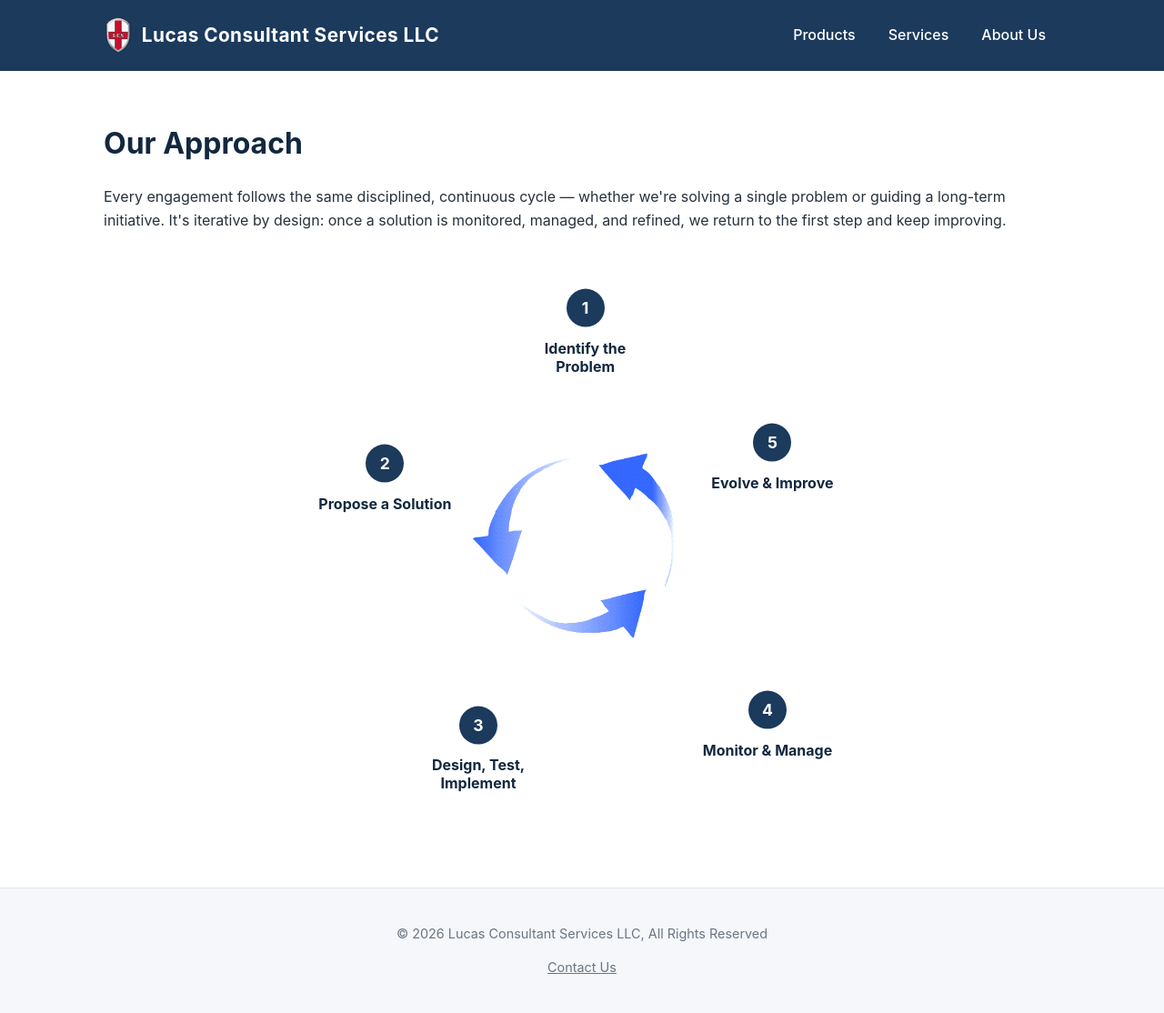
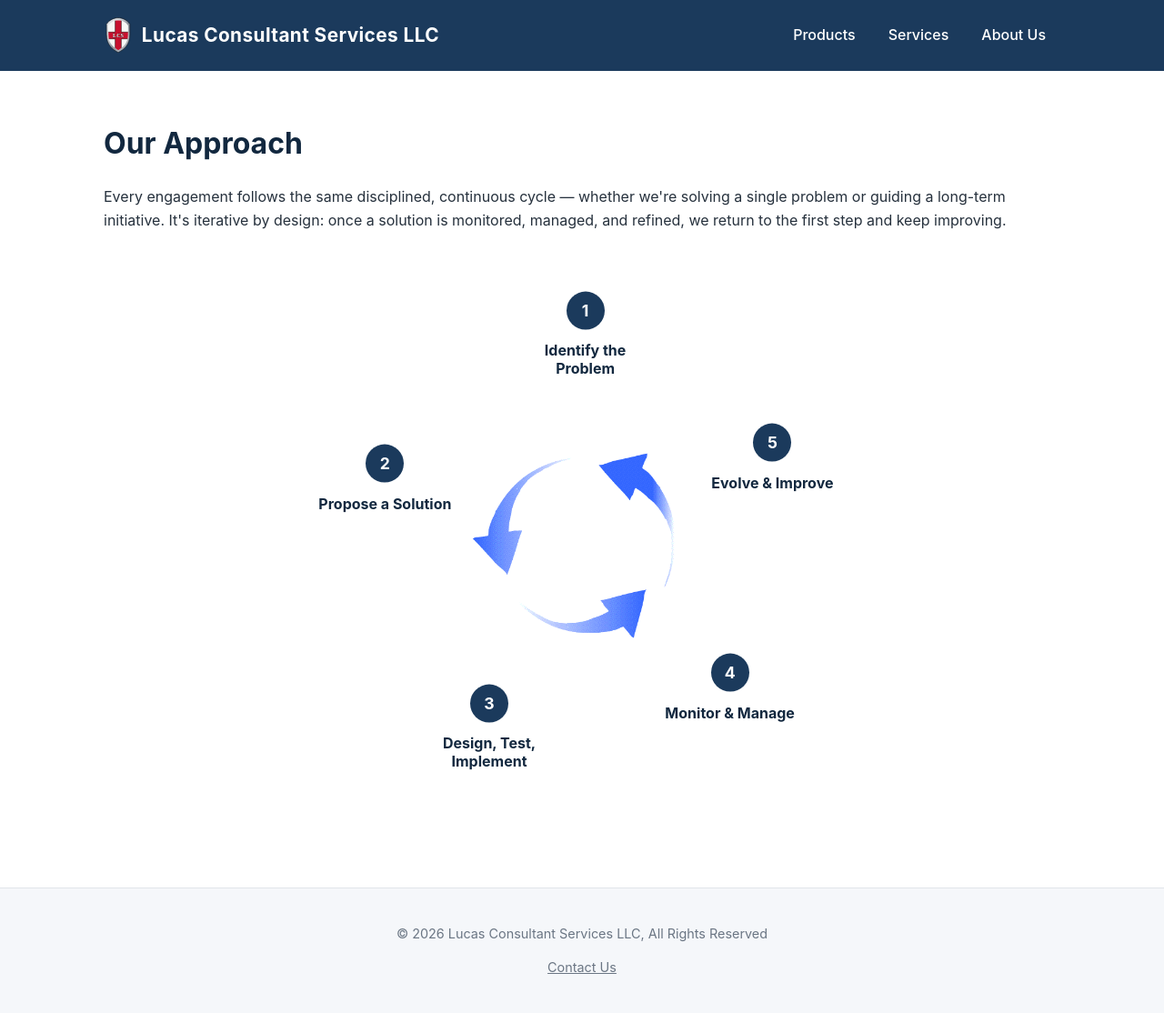
Before and after one commit to DrColorado/lucas-consulting-site, a Jekyll site: the page built from lucas-consulting-site/about/approach.md, in a window 1280 px wide. Shown: the whole page at 91% size. Built offline with Jekyll 4.4.1, drawn with Linux system fonts in a browser that asks for light colours.

Commit message:
Update style.css

```diff
--- a/lucas-consulting-site/assets/css/style.css
+++ b/lucas-consulting-site/assets/css/style.css
@@ -541,10 +541,10 @@ h1, h2, h3 { color: var(--color-primary-dark); }
   text-align: center;
   transform: translate(-50%, -50%);
 }
-.step-1 { left: 50.6%;  top: 11.6%; }
+.step-1 { left: 50.6%;  top: 12%; }
 .step-2 { left: 13.9%;  top: 38.4%; }
-.step-3 { left: 31%;    top: 88%; }
-.step-4 { left: 84%;    top: 83.6%; }
+.step-3 { left: 33%;    top: 84%; }
+.step-4 { left: 77.1%;  top: 76.7%; }
 .step-5 { left: 84.9%;  top: 34.6%; }
 .step-number {
   display: inline-flex;
```
